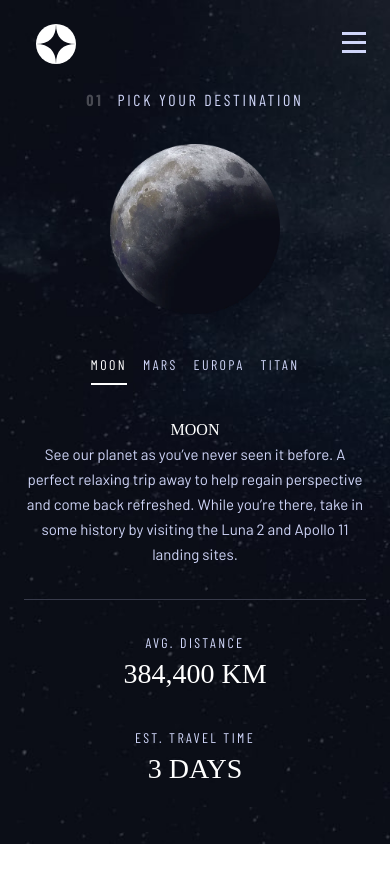
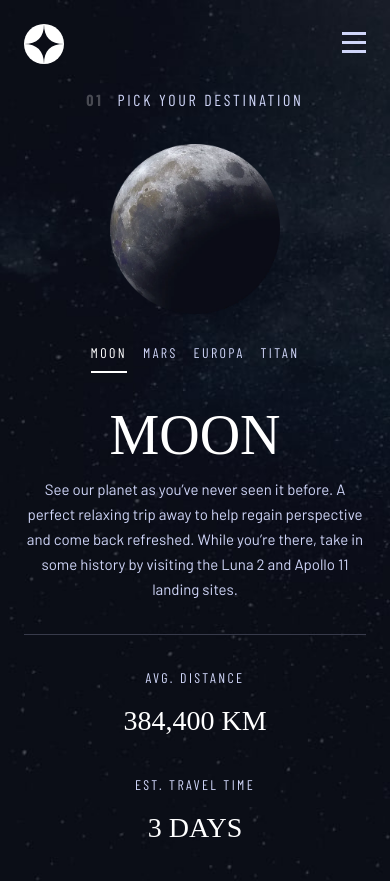
Before and after one commit to guilhermemotta/space-tourism-fm-challenge, a React (Vite) app: page /destination in a window 390 px wide. Before the commit the page ends 844 px from the top, so only its background shows below. Built offline with nearby package versions, Linux system fonts and the light colour scheme; a web font is replaced by a local one.

Commit message:
bug: Correção do layout mobile na página Destination

```diff
--- a/package.json
+++ b/package.json
@@ -1,7 +1,7 @@
 {
   "name": "space-tourism-react",
   "private": true,
-  "version": "0.0.0",
+  "version": "0.0.1",
   "type": "module",
   "scripts": {
     "dev": "vite",
--- a/src/components/heading.tsx
+++ b/src/components/heading.tsx
@@ -6,7 +6,8 @@ export type HeadingProps = {
 function Heading(props: HeadingProps) {
   if (props.level === "5") {
     return (
-      <h5 className="font-condensed text-[16px] uppercase tracking-[2.7px] text-gray md:ps-9 md:text-[20px] md:tracking-[3.38px] lg:text-[28px] lg:tracking-[4.75px]">
+      // <h5 className="font-condensed text-[16px] uppercase tracking-[2.7px] text-gray md:ps-9 md:text-[20px] md:tracking-[3.38px] lg:text-[28px] lg:tracking-[4.75px]">
+      <h5 className="font-condensed text-[16px] uppercase tracking-[2.7px] text-gray md:text-[20px] md:tracking-[3.38px] lg:text-[28px] lg:tracking-[4.75px]">
         {props.children}
       </h5>
     );
--- /dev/null
+++ b/src/components/index.ts
@@ -0,0 +1,7 @@
+import Heading from "./heading";
+import Layout from "./layout";
+import Navbar from "./navbar";
+import NavButton from "./navbutton";
+import Text from "./text";
+
+export { Heading, Layout, Navbar, NavButton, Text };
--- a/src/components/layout.tsx
+++ b/src/components/layout.tsx
@@ -28,7 +28,7 @@ function Layout(props: LayoutProps) {
     >
       <Navbar />
 
-      {props.children}
+      <div className="md:mx-[38px] lg:mx-[165px]">{props.children}</div>
     </section>
   );
 }
--- a/src/components/navbar.tsx
+++ b/src/components/navbar.tsx
@@ -16,7 +16,7 @@ function Navbar() {
   const location = useLocation();
 
   return (
-    <header className="z-50 flex w-full flex-row justify-between ps-9 md:mb-10 lg:pt-[40px]">
+    <header className="z-50 flex w-full flex-row justify-between ps-6 md:mb-10 md:ps-9 lg:pt-[40px]">
       <Link to="/" className="py-6">
         <img className="h-[40px] w-[40px]" src={logo} />
       </Link>
--- a/src/routes/destination.tsx
+++ b/src/routes/destination.tsx
@@ -1,8 +1,10 @@
 import React from "react";
 
-import Heading from "../components/heading";
-import Layout from "../components/layout";
-import Text from "../components/text";
+// import Heading from "../components/heading";
+// import Layout from "../components/layout";
+// import Text from "../components/text";
+
+import { Heading, Layout, Text } from "../components";
 
 import pageData from "../data.json";
 
@@ -22,12 +24,13 @@ function Destination() {
         pick your destination
       </Heading>
 
-      <main className="mx-auto flex flex-col items-center gap-8 overflow-hidden px-6 py-8 md:max-w-xl md:gap-14 md:py-14 lg:flex-row">
+      <main className="flex flex-col items-center overflow-hidden px-6 py-8 md:max-w-xl md:justify-between md:py-14 lg:flex-row">
         <div className="h-[170px] w-[170px] md:h-[300px] md:w-[300px]">
           <img src={imageUrl} />
         </div>
 
-        <div className="flex flex-row gap-4">
+        <div className="max-w-md flex-col">
+          <div className="mx-auto my-5 flex flex-row justify-center gap-4">
             {destinationsData.map((dest, index) => (
               <div
                 key={index}
@@ -44,16 +47,16 @@ function Destination() {
           </div>
 
           <div className="text-center">
-          <span className="font-serif uppercase text-white md:text-[80px]">
+            <span className="font-serif text-[56px] uppercase text-white md:text-[80px]">
               {destinationsData[currentTabIndex].name}
             </span>
             <Text>{destinationsData[currentTabIndex].description}</Text>
           </div>
 
-        <hr className="my-0 w-full border-t-[1px] border-[#383B4B]" />
+          <hr className="mb-8 mt-8 w-full border-t-[1px] border-[#383B4B] md:mb-6 md:mt-12" />
 
-        <section className="flex w-full flex-col justify-around gap-8 md:flex-row">
-          <div>
+          <section className="flex w-full flex-col gap-8 md:flex-row lg:justify-start">
+            <div className="flex flex-col gap-3">
               <div className="text-center font-condensed text-[14px] uppercase tracking-[2.36px] text-gray">
                 AVG. DISTANCE
               </div>
@@ -62,7 +65,7 @@ function Destination() {
               </div>
             </div>
 
-          <div>
+            <div className="flex flex-col gap-3">
               <div className="text-center font-condensed text-[14px] uppercase tracking-[2.36px] text-gray">
                 EST. TRAVEL TIME
               </div>
@@ -71,6 +74,7 @@ function Destination() {
               </div>
             </div>
           </section>
+        </div>
       </main>
     </Layout>
   );
--- a/src/routes/root.tsx
+++ b/src/routes/root.tsx
@@ -1,12 +1,9 @@
 import { Link } from "react-router-dom";
-import Heading from "../components/heading";
-import Layout from "../components/layout";
-import Text from "../components/text";
+import { Heading, Layout, Text } from "../components";
 
 function Root() {
   return (
     <Layout>
-      {/* TODO: Arrumar uma forma de manter o fim da barra de navegação alinhado com a página */}
       <main className="flex min-h-[calc(100vh-4.5rem)] flex-col items-center overflow-hidden px-6 py-8 md:gap-8 lg:mx-auto lg:min-h-min lg:max-w-5xl lg:flex-row lg:items-end lg:justify-between lg:overflow-auto">
         <section className="mb-8 flex flex-col justify-center gap-4 text-center align-middle md:max-w-md md:py-[106px] lg:mb-0 lg:py-0">
           <Heading level="5">So you want to travel to</Heading>
--- a/src/routes/technology.tsx
+++ b/src/routes/technology.tsx
@@ -16,7 +16,8 @@ function Technology() {
 
   return (
     <Layout>
-      <header className="text-center md:text-start lg:ms-32">
+      {/* <header className="text-center md:text-start lg:ms-32"> */}
+      <header className="text-center md:text-start">
         <Heading level="5">
           <span className="me-2 font-bold text-white text-opacity-[25%]">
             03
@@ -25,7 +26,8 @@ function Technology() {
         </Heading>
       </header>
 
-      <article className="flex flex-col items-center gap-8 py-8 md:gap-14 md:py-14 lg:ms-32 lg:flex-row">
+      {/* <article className="flex flex-col items-center gap-8 py-8 md:gap-14 md:py-14 lg:ms-32 lg:flex-row"> */}
+      <article className="flex flex-col items-center gap-8 py-8 md:gap-14 md:py-14 lg:flex-row">
         <div className="flex-auto lg:order-last">
           <img
             src={imagesUrl[0]}
```
Also changed, not shown: src/App.tsx (deleted, +0 -35 lines). Lines whose indentation alone changed are shown as unchanged.
